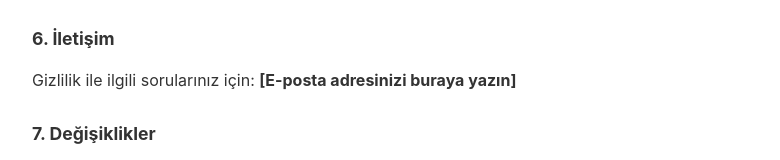
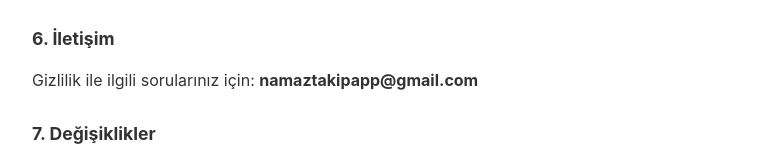
Before and after one commit to EsraCilek/namaztakip-gizlilik, a plain HTML site: page index.html in a window 1280 px wide. Shown: the part 874-1034 px from the top of the page, without its empty margins (248-1028 px from the left). Drawn offline with Linux system fonts and the light colour scheme.

Commit message:
Update index.html

```diff
--- a/index.html
+++ b/index.html
@@ -39,7 +39,7 @@
     <p>Konum iznini cihaz ayarlarından istediğiniz zaman kapatabilirsiniz. Bildirimleri uygulama içinden kapatabilirsiniz.</p>
 
     <h2>6. İletişim</h2>
-    <p>Gizlilik ile ilgili sorularınız için: <strong>[E-posta adresinizi buraya yazın]</strong></p>
+    <p>Gizlilik ile ilgili sorularınız için: <strong>namaztakipapp@gmail.com</strong></p>
 
     <h2>7. Değişiklikler</h2>
     <p>Bu politika güncellendiğinde, değişiklikler bu sayfada yayımlanacaktır. Önemli değişikliklerde uygulama üzerinden bilgilendirme yapılabilir.</p>
```
